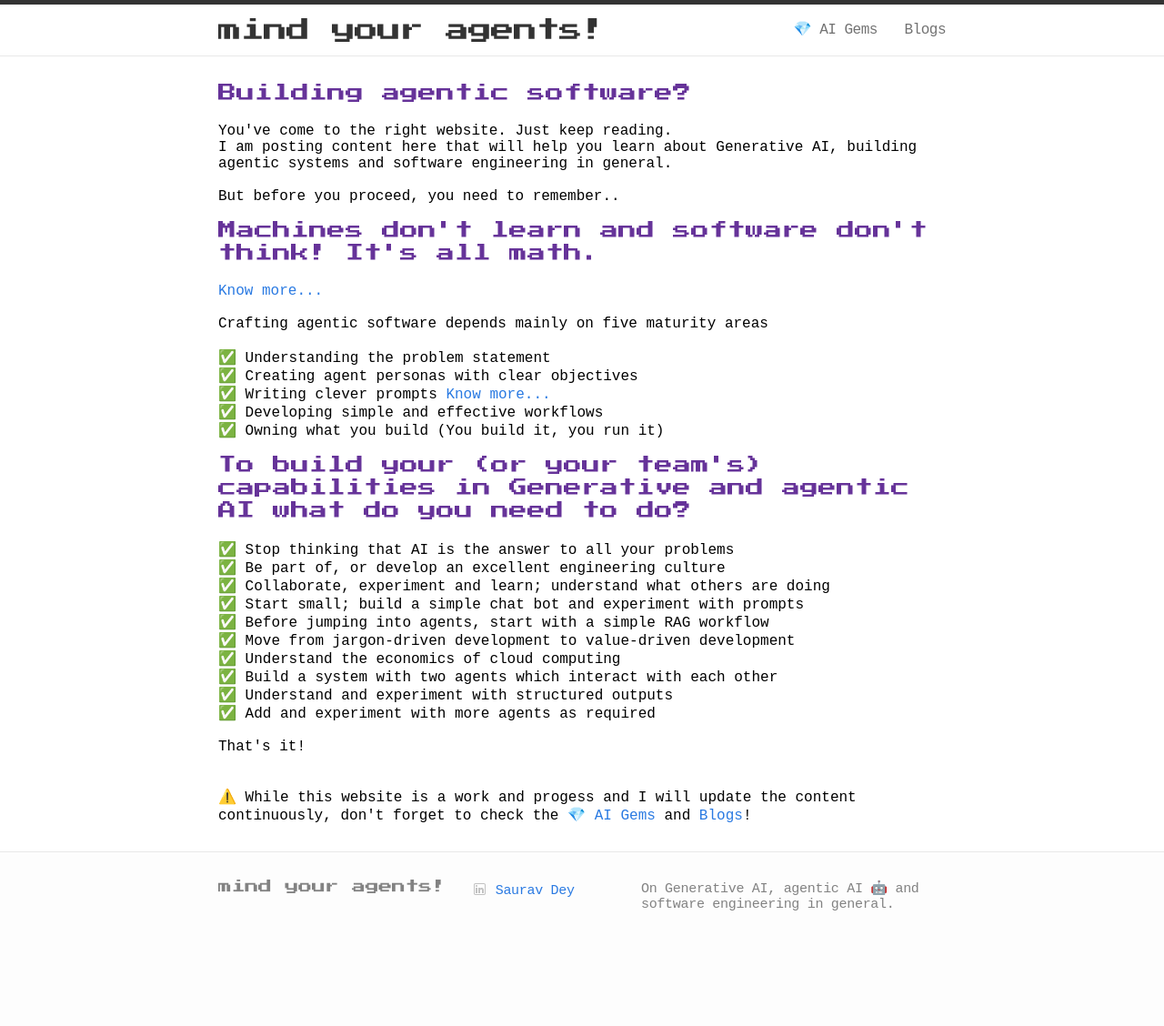
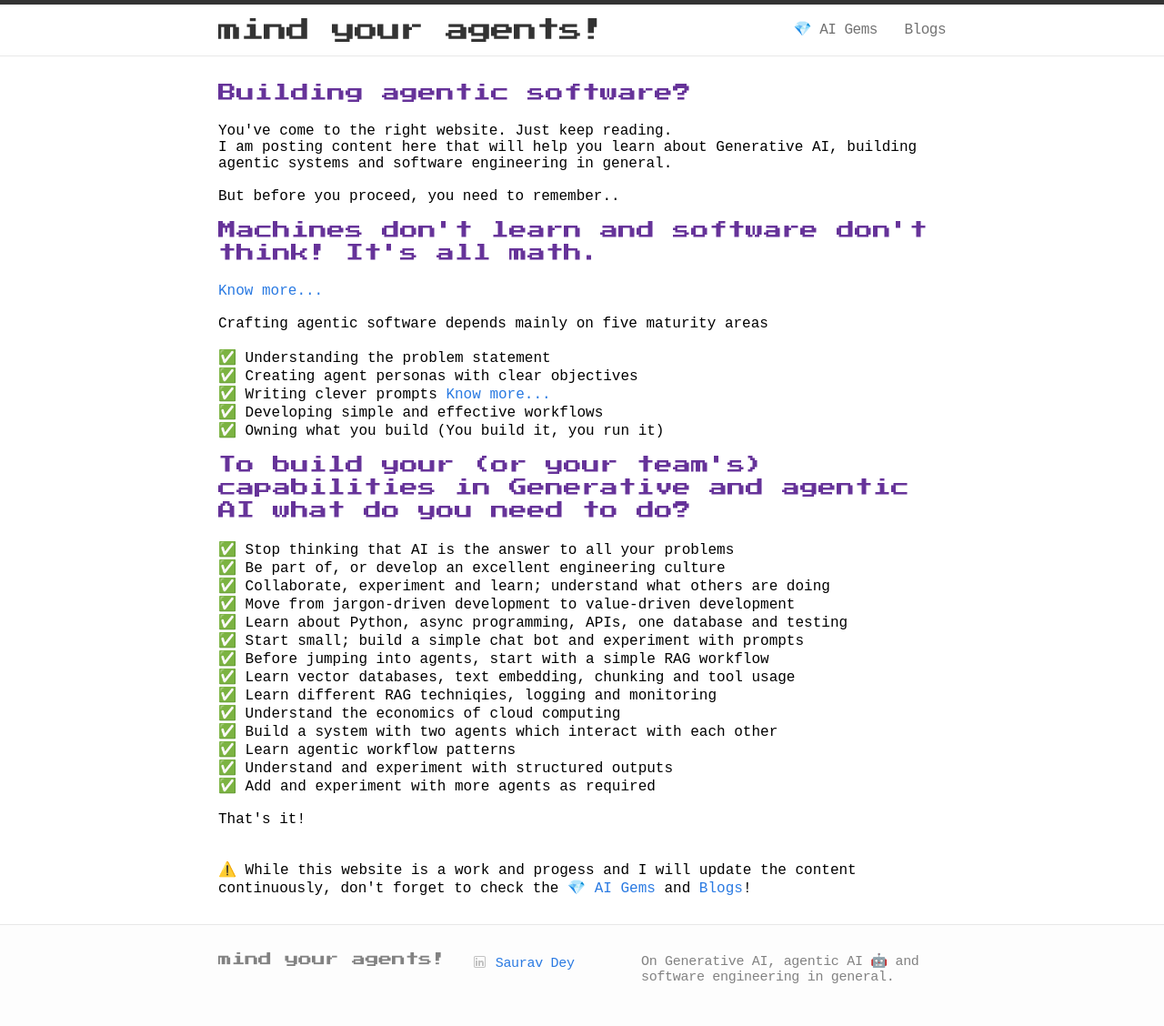
Before and after one commit to mindyouragents/mindyouragents.github.io, a Jekyll site: the page built from index.html, in a window 1280 px wide. Shown: the whole page at 91% size. Built offline with Jekyll 4.4.1, drawn with Linux system fonts in a browser that asks for light colours; some web fonts are replaced; before the commit the page ends 1048 px from its top, so only the background shows below that.

Commit message:
new home page

```diff
--- a/index.html
+++ b/index.html
@@ -36,11 +36,15 @@ Crafting agentic software depends mainly on five maturity areas
 ✅ Stop thinking that AI is the answer to all your problems<br />
 ✅ Be part of, or develop an excellent engineering culture<br />
 ✅ Collaborate, experiment and learn; understand what others are doing<br />
+✅ Move from jargon-driven development to value-driven development<br />
+✅ Learn about Python, async programming, APIs, one database and testing</br>
 ✅ Start small; build a simple chat bot and experiment with prompts<br />
 ✅ Before jumping into agents, start with a simple RAG workflow<br />
-✅ Move from jargon-driven development to value-driven development<br />
+✅ Learn vector databases, text embedding, chunking and tool usage<br />
+✅ Learn different RAG techniqies, logging and monitoring<br />
 ✅ Understand the economics of cloud computing<br />
 ✅ Build a system with two agents which interact with each other<br />
+✅ Learn agentic workflow patterns<br />
 ✅ Understand and experiment with structured outputs<br />
 ✅ Add and experiment with more agents as required<br />
 <br />
```
